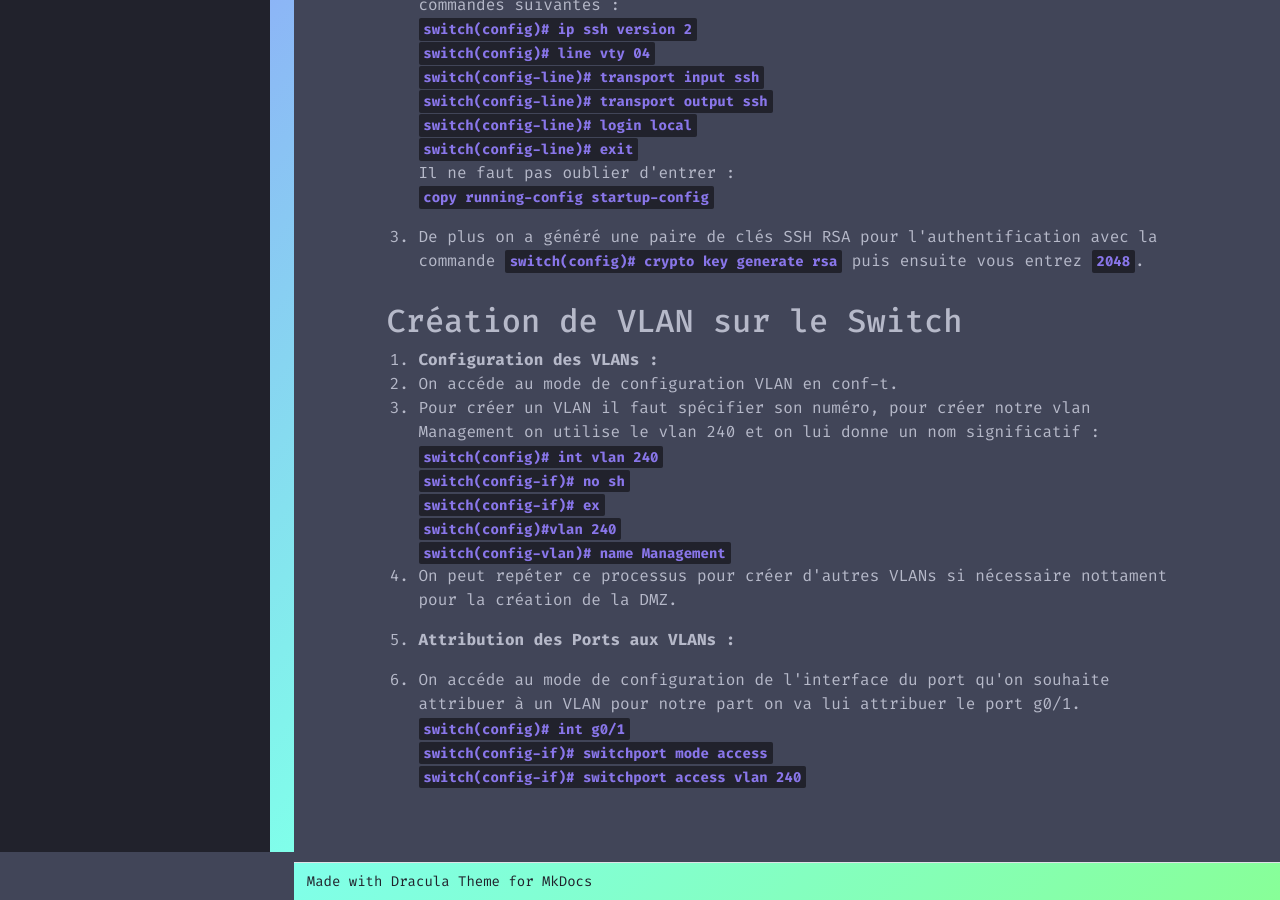
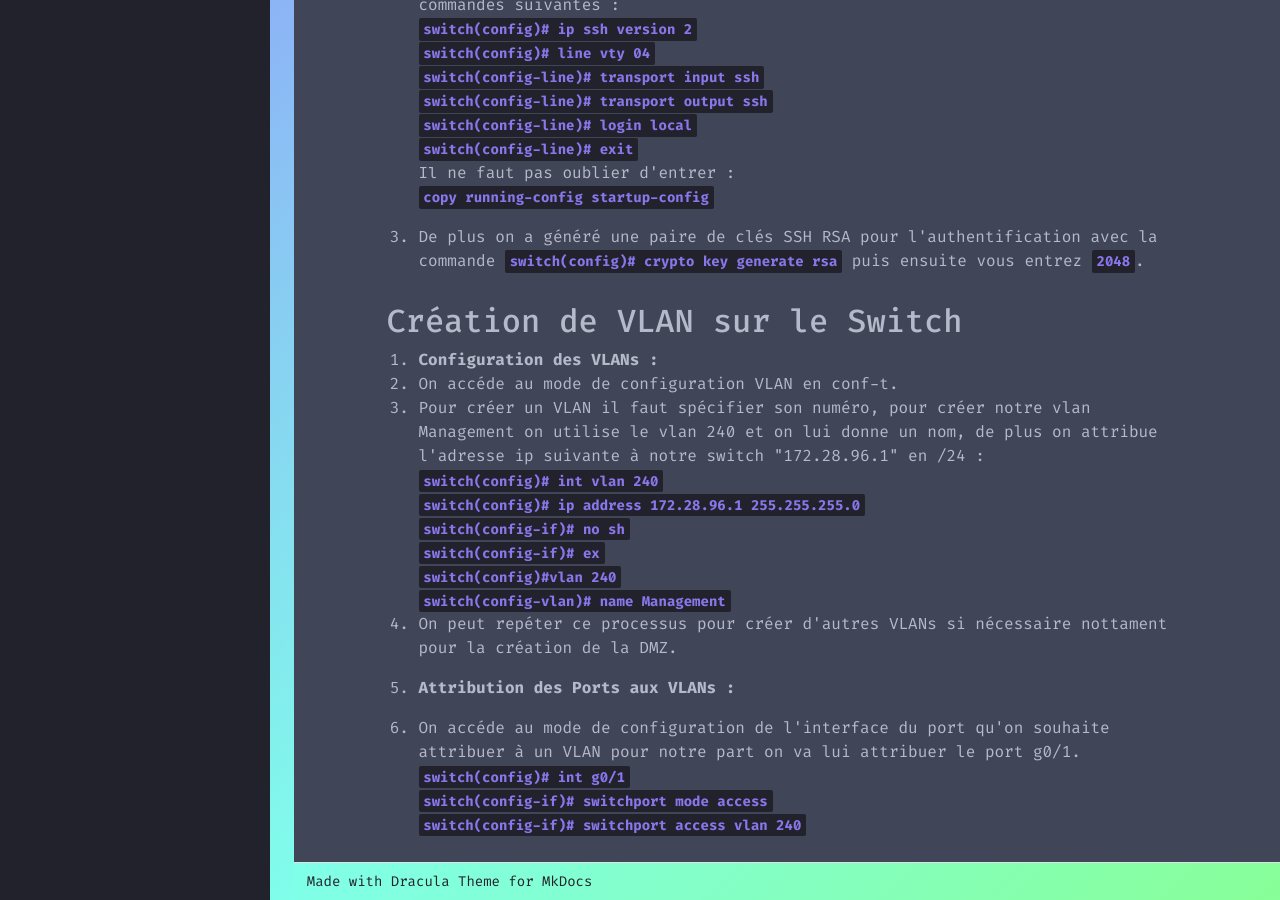
Before and after one commit to eRaETatsuya/OrleansSIO.github.io, an MkDocs documentation site: the page built from docs/switch.md, in a window 1280 px wide and 900 px high, scrolled down 628 px. Built offline with MkDocs 1.6.1 and Material for MkDocs 9.7.7, drawn with Linux system fonts in a browser that asks for light colours.

Commit message:
Update switch.md

```diff
--- a/docs/switch.md
+++ b/docs/switch.md
@@ -33,10 +33,12 @@
 3. **Configuration des VLANs :**
 </br>
    - On accéde au mode de configuration VLAN en conf-t.
-   - Pour créer un VLAN il faut spécifier son numéro, pour créer notre vlan Management on utilise le vlan 240 et on lui donne un nom significatif :
+   - Pour créer un VLAN il faut spécifier son numéro, pour créer notre vlan Management on utilise le vlan 240 et on lui donne un nom, de plus on attribue l'adresse ip suivante à notre switch "172.28.96.1" en /24 :
    </br>
     **`switch(config)# int vlan 240`**
     </br>
+    **`switch(config)# ip address 172.28.96.1 255.255.255.0`**
+     </br>
     **`switch(config-if)# no sh`**
     </br>
     **`switch(config-if)# ex`**
```
